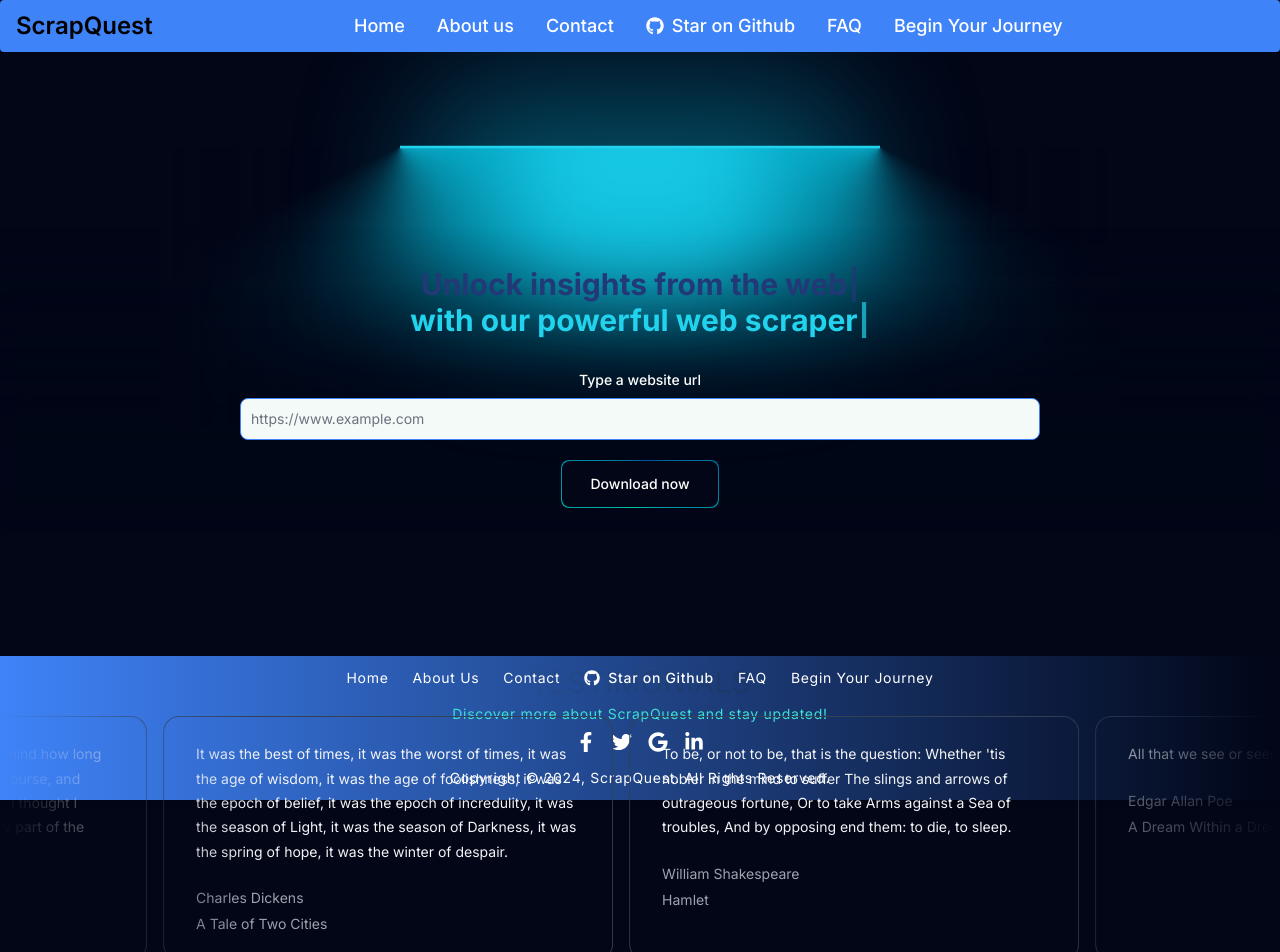
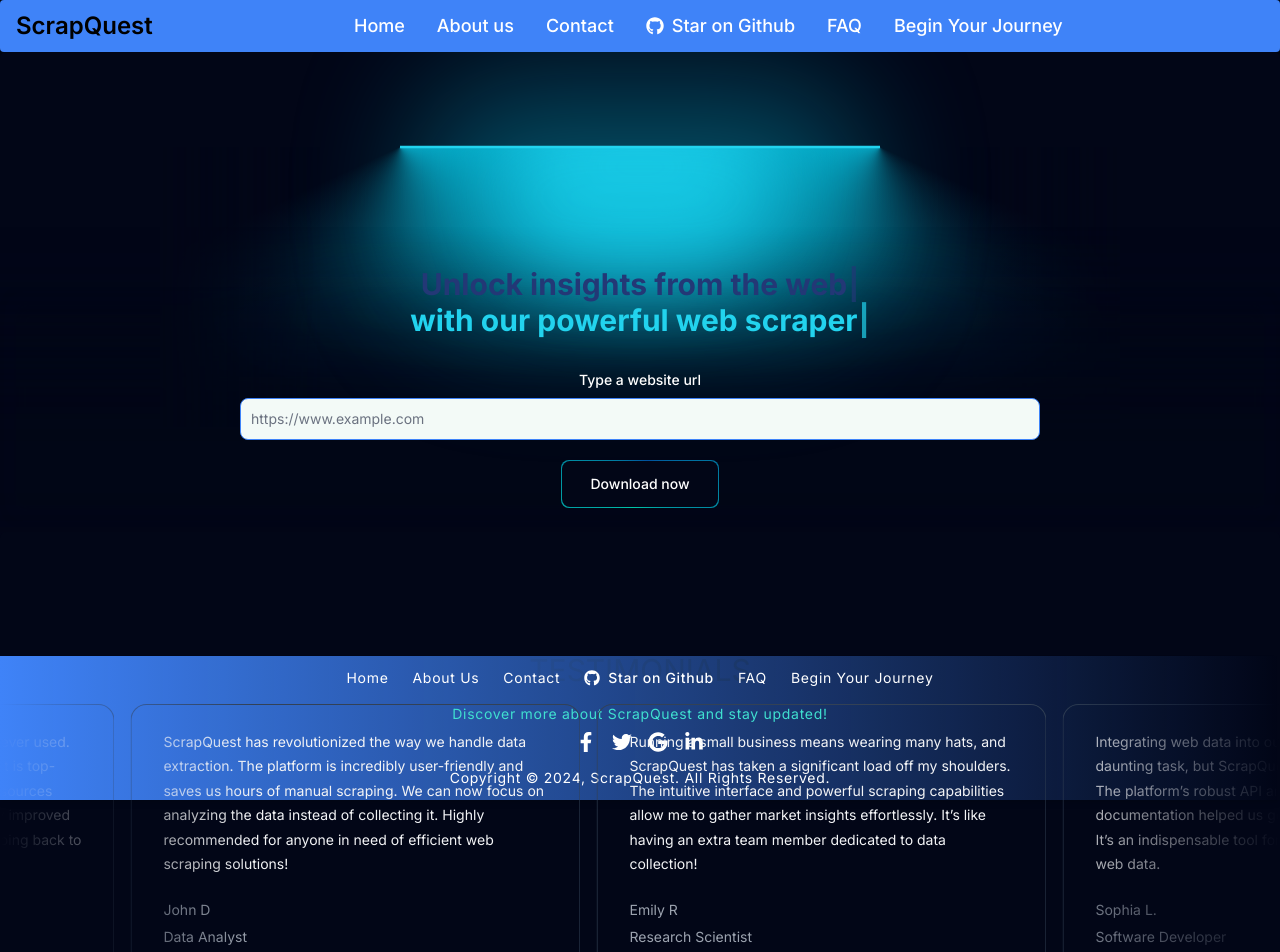
Before and after one commit to Abidsyed25/ScrapQuest, a Next.js app: page / in a window 1280 px wide. Shown: the top 952 px of the page. Built offline with nearby package versions, Linux system fonts and the light colour scheme.

Commit message:
testimonials

```diff
--- a/components/Testimonials.tsx
+++ b/components/Testimonials.tsx
@@ -6,32 +6,27 @@
 const testimonials = [
   {
     quote:
-      "It was the best of times, it was the worst of times, it was the age of wisdom, it was the age of foolishness, it was the epoch of belief, it was the epoch of incredulity, it was the season of Light, it was the season of Darkness, it was the spring of hope, it was the winter of despair.",
-    name: "Charles Dickens",
-    title: "A Tale of Two Cities",
+      "ScrapQuest has revolutionized the way we handle data extraction. The platform is incredibly user-friendly and saves us hours of manual scraping. We can now focus on analyzing the data instead of collecting it. Highly recommended for anyone in need of efficient web scraping solutions!",
+    name: "John D",
+    title: "Data Analyst",
   },
   {
     quote:
-      "To be, or not to be, that is the question: Whether 'tis nobler in the mind to suffer The slings and arrows of outrageous fortune, Or to take Arms against a Sea of troubles, And by opposing end them: to die, to sleep.",
-    name: "William Shakespeare",
-    title: "Hamlet",
-  },
-  {
-    quote: "All that we see or seem is but a dream within a dream.",
-    name: "Edgar Allan Poe",
-    title: "A Dream Within a Dream",
+      "Running a small business means wearing many hats, and ScrapQuest has taken a significant load off my shoulders. The intuitive interface and powerful scraping capabilities allow me to gather market insights effortlessly. It’s like having an extra team member dedicated to data collection!",
+    name: "Emily R",
+    title: " Research Scientist",
   },
   {
     quote:
-      "It is a truth universally acknowledged, that a single man in possession of a good fortune, must be in want of a wife.",
-    name: "Jane Austen",
-    title: "Pride and Prejudice",
+      "Integrating web data into our applications used to be a daunting task, but ScrapQuest made it incredibly simple. The platform’s robust API and straightforward documentation helped us get up and running in no time. It’s an indispensable tool for any developer working with web data.",
+    name: "Sophia L.",
+    title: "Software Developer",
   },
   {
     quote:
-      "Call me Ishmael. Some years ago—never mind how long precisely—having little or no money in my purse, and nothing particular to interest me on shore, I thought I would sail about a little and see the watery part of the world.",
-    name: "Herman Melville",
-    title: "Moby-Dick",
+      "ScrapQuest is the best web scraping tool I’ve ever used. It’s efficient, reliable, and the customer support is top-notch. We can now collect data from multiple sources quickly and accurately, which has significantly improved our market analysis process. I can’t imagine going back to our old methods!",
+    name: "David M",
+    title: "Market Researcher",
   },
 ];
 
```
